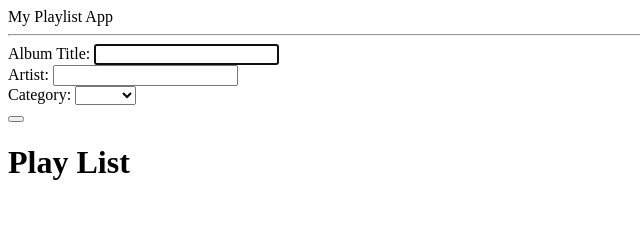
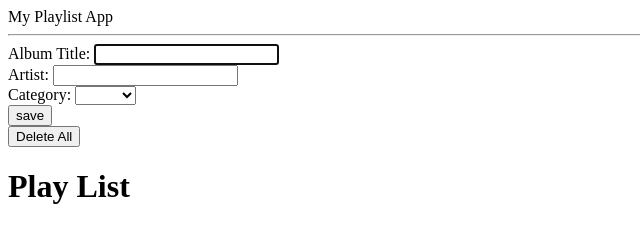
Before and after one commit to karsim46/Playlist-event_hw, a plain HTML site: page index.html in a window 1280 px wide. Shown: the whole page, without its empty margins (0-640 px from the left). Drawn offline with Linux system fonts and the light colour scheme.

Commit message:
added delete button to html

```diff
--- a/index.html
+++ b/index.html
@@ -31,17 +31,12 @@
                         <option value="Pop">Pop</option>
                         <option value="Dance">Dance</option>
                     </select>
-
                 </div>
-
             </div>
-
-
-
-
+          <input type="submit" value="save"/>
         </form>
 
-<button></button>
+       <button id= "delete-all">Delete All</button>
        <h1>Play List</h1>
        <ul id="listening-list"></ul>
     </body>
```
Lines whose indentation alone changed are shown as unchanged.
